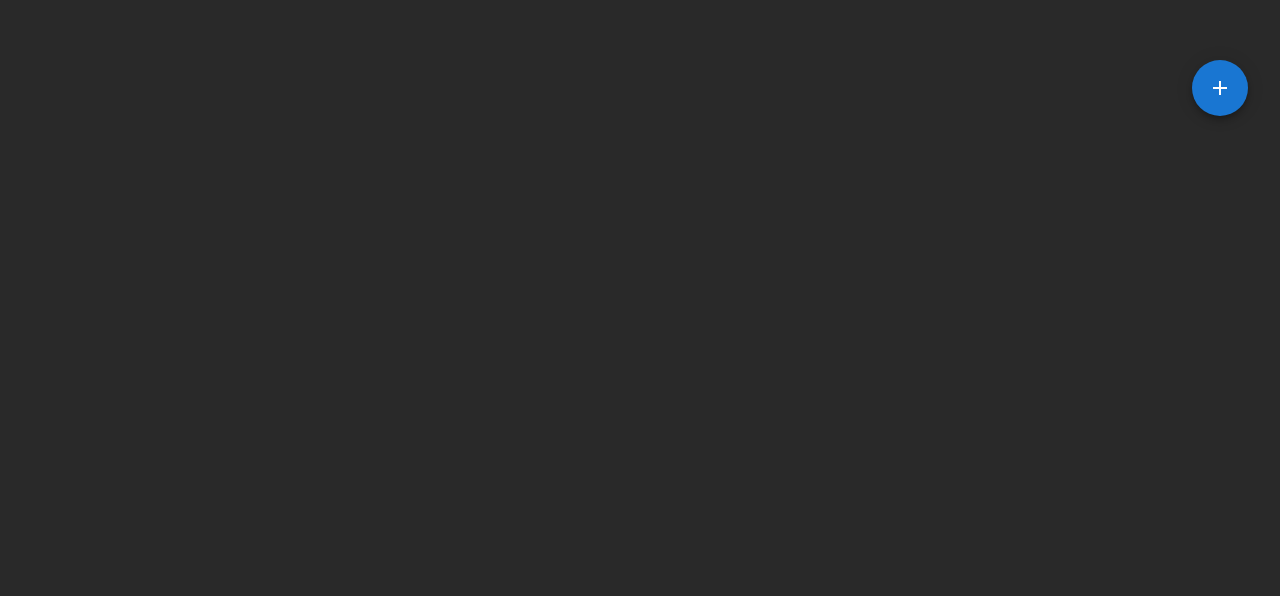
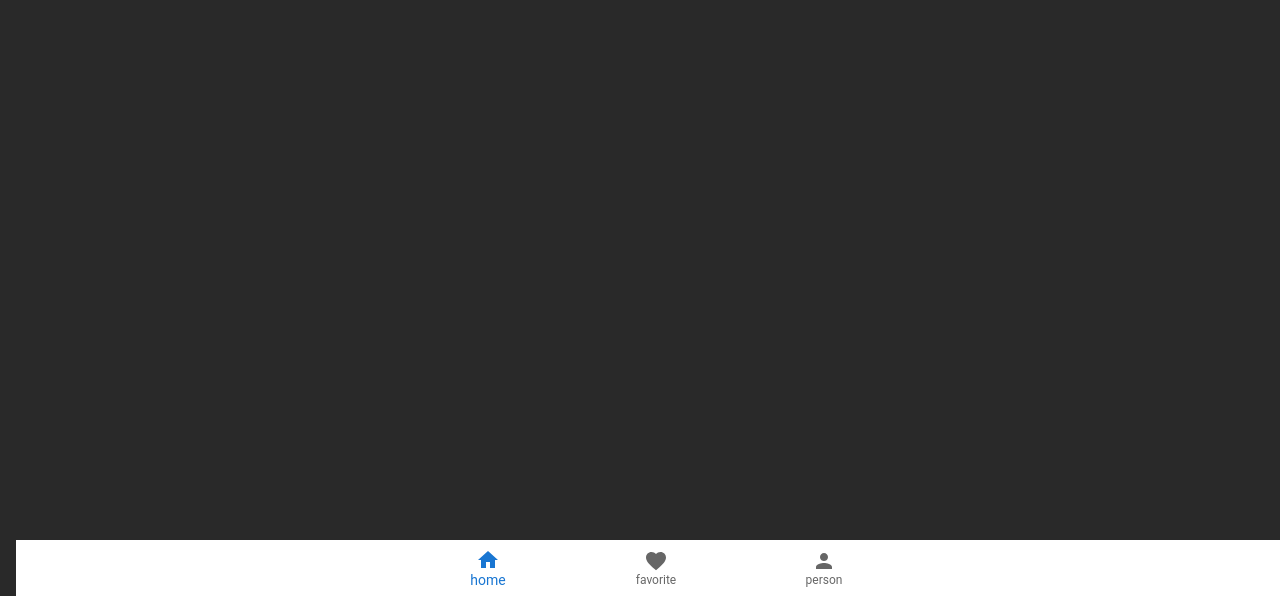
Before and after one commit to SebaGNH/CE-MIU-VY, a React (Vite) app: page / in a window 1280 px wide. Shown: the part 204-800 px from the top of the page. Built offline with nearby package versions, Linux system fonts and the light colour scheme.

Commit message:
se agrega elemento BottomNavitagion

```diff
--- a/src/App.jsx
+++ b/src/App.jsx
@@ -1,6 +1,6 @@
 import React, {Fragment} from 'react'
 
-import { M01_Typography, M02_Button, M03_ButtonGroup, M04_ToggleButton, M05_TextFields, M06_Select, M07_RadioBtn, M08_CheckBox, M09_Switch, M11_AutoComplete, M12_Box, M13_Stack, M14_Grid, M15_Paper, M16_Card, M17_Accordion, M18_imageList, M19_NavBar, M20_Menu, M21_Link, M22_Breadcrumbs, M23_Drawer, M24_SpeedDial } from './components'
+import { M01_Typography, M02_Button, M03_ButtonGroup, M04_ToggleButton, M05_TextFields, M06_Select, M07_RadioBtn, M08_CheckBox, M09_Switch, M11_AutoComplete, M12_Box, M13_Stack, M14_Grid, M15_Paper, M16_Card, M17_Accordion, M18_imageList, M19_NavBar, M20_Menu, M21_Link, M22_Breadcrumbs, M23_Drawer, M24_SpeedDial, M25_NavigationBtn } from './components'
 
 import M10_Rating from './components/M10_Rating'
 
@@ -33,7 +33,8 @@ const App = () => {
       {/* <M21_Link/> */}
       {/* <M22_Breadcrumbs/> */}
       {/* <M23_Drawer/> */}
-      <M24_SpeedDial/>
+      {/* <M24_SpeedDial/> */}
+      <M25_NavigationBtn/>
     </Fragment>
   )
 }
--- /dev/null
+++ b/src/components/M25_NavigationBtn.jsx
@@ -0,0 +1,21 @@
+import React, { useState } from 'react';
+import { BottomNavigation, BottomNavigationAction } from '@mui/material';
+import {Home as HomeIcon, Favorite as FavoriteIcon, Person as PersonIcon} from '@mui/icons-material/';
+
+export const M25_NavigationBtn = () => {
+  const [valor, setValor] = useState(0)
+  //console.log(valor)
+
+  return (
+    <BottomNavigation
+      sx={{width: '100%', position: 'absolute', bottom: 0}}
+      value={valor}
+      onChange={ ( e, nuevoValor ) => {setValor(nuevoValor)}}
+      showLabels
+    >
+      <BottomNavigationAction label='home' icon={<HomeIcon/>}/>
+      <BottomNavigationAction label='favorite' icon={<FavoriteIcon/>}/>
+      <BottomNavigationAction label='person' icon={<PersonIcon/>}/>
+    </BottomNavigation>
+  )
+}
--- a/src/components/index.js
+++ b/src/components/index.js
@@ -22,6 +22,7 @@ export * from './M21_Link'
 export * from './M22_Breadcrumbs'
 export * from './M23_Drawer'
 export * from './M24_SpeedDial'
+export * from './M25_NavigationBtn'
 
 
 
```
